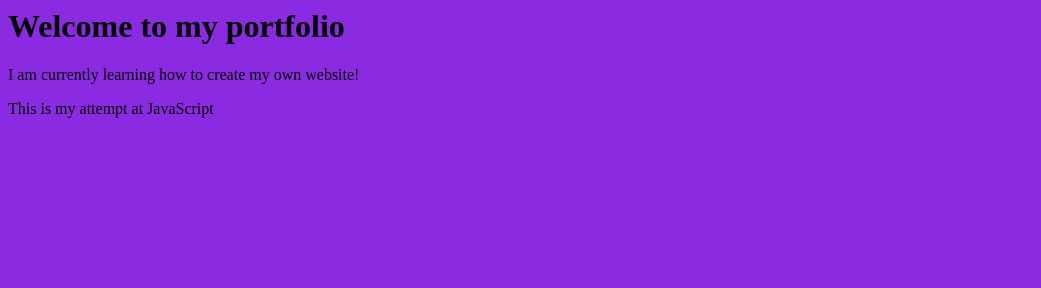
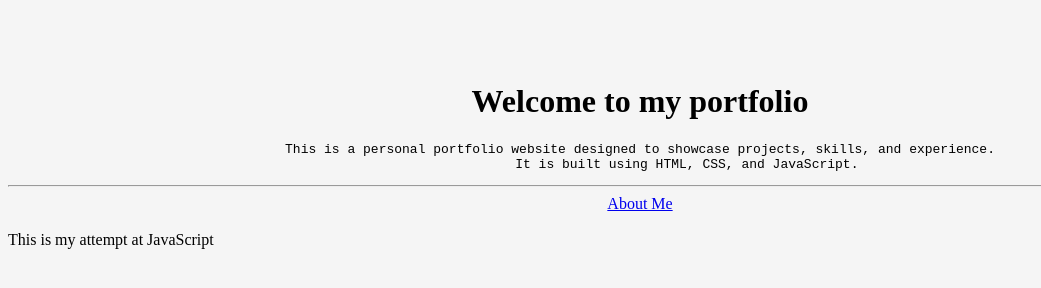
Before and after one commit to EllieReneeClark/Portfolio-Website, a plain HTML site: page HTML-CSS-WEBSITE/index.html in a window 1280 px wide. Shown: the whole page, without its empty margins (0-1041 px from the left). Drawn offline with Linux system fonts and the light colour scheme.

Commit message:
Added a design to the ReadMe file and began working on the front page

```diff
--- a/HTML-CSS-WEBSITE/index.html
+++ b/HTML-CSS-WEBSITE/index.html
@@ -1,3 +1,4 @@
+<!DOCTYPE html>
 <html>
     <head>
         <title>Ellie Clark's Portfolio</title>
@@ -5,8 +6,24 @@
     </head>
 
     <body>
-        <h1>Welcome to my portfolio</h1>
-        <p> I am currently learning how to create my own website!</p>
+        <br>
+        <br>
+        <br>
+        <h1 style="text-align: center;">Welcome to my portfolio</h1>
+        <pre style="text-align: center;"> This is a personal portfolio website designed to showcase projects, skills, and experience.
+            It is built using HTML, CSS, and JavaScript.</pre>
+        <hr>
+
+        <div style="text-align: center;">
+            <a href="aboutMe.html"
+            title="Goes to the about me page">
+                About Me
+                <br>
+                <br>
+            </a>
+        </div>
+
+
         <script src = "app.js"></script>
     </body>
 </html>
--- a/HTML-CSS-WEBSITE/styles.css
+++ b/HTML-CSS-WEBSITE/styles.css
@@ -1,3 +1,3 @@
 body{
-    background-color: blueviolet;
+    background-color: whitesmoke
 }
```
Also changed, not shown: HTML-CSS-WEBSITE/aboutMe.html (added, +4 -0 lines), HTML-CSS-WEBSITE/tech.html (deleted), 1 other file.
